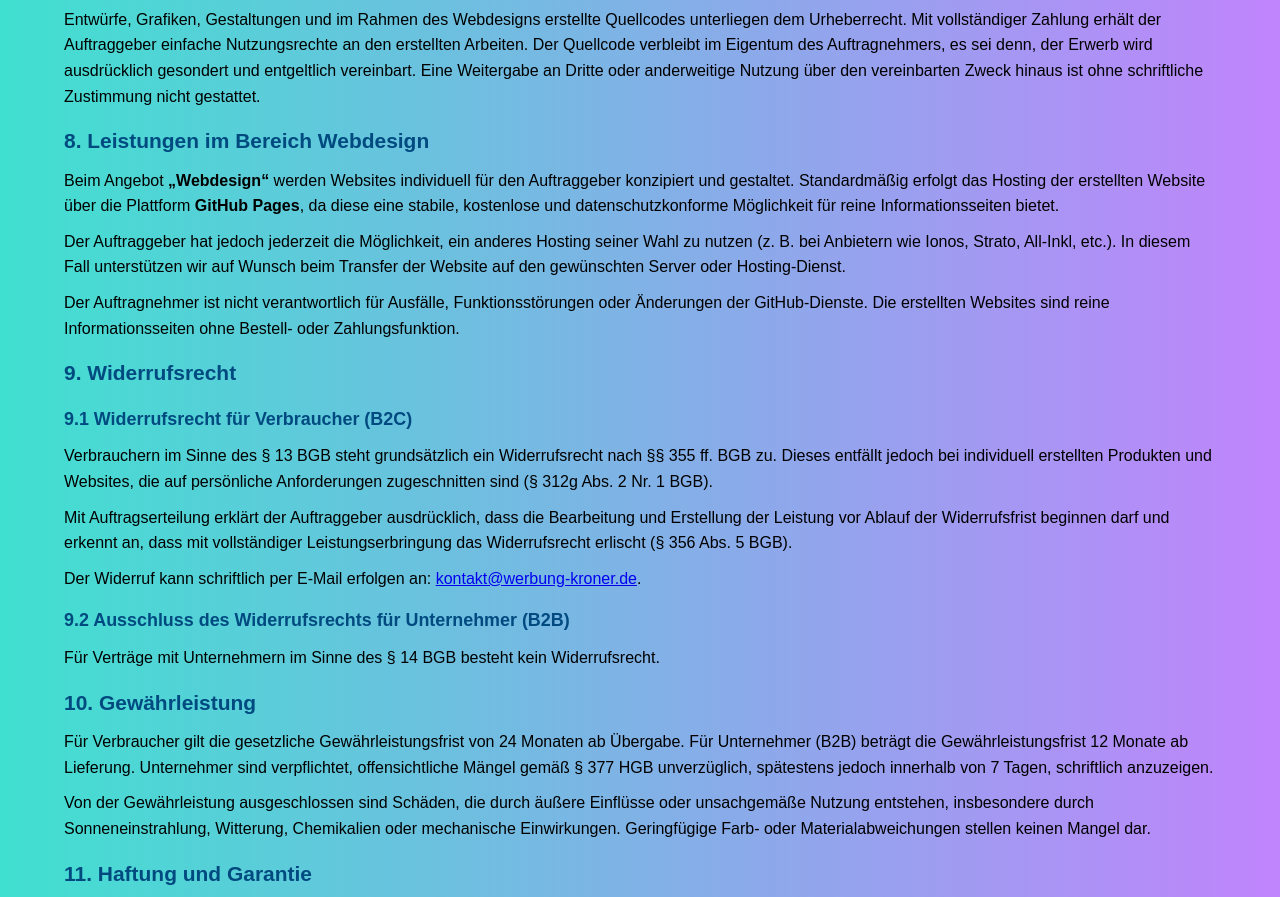
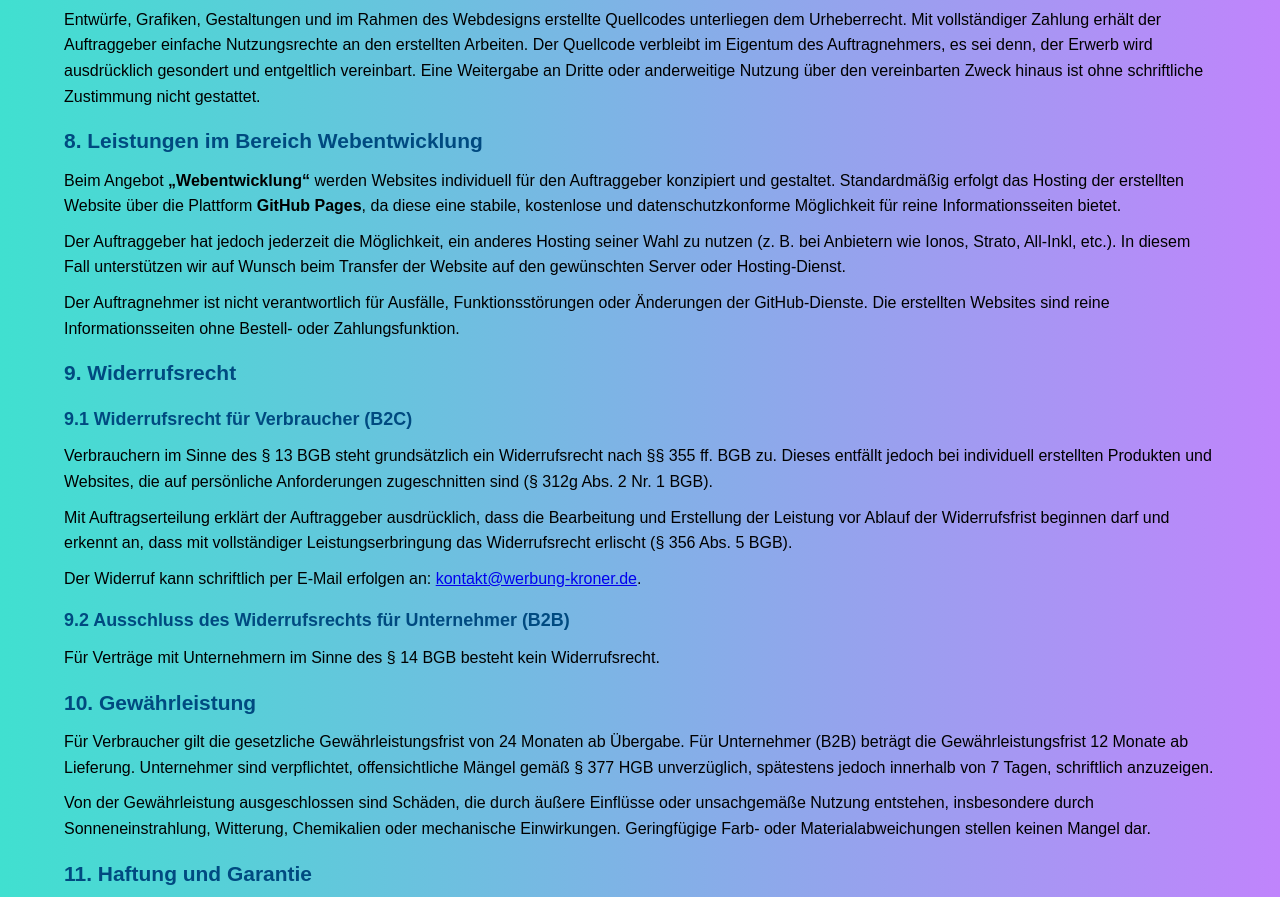
Before and after one commit to timk03-svg/PrintLine-Werbetechnik, a plain HTML site: page agb.html in a window 1280 px wide. Shown: the part 1949-2846 px from the top of the page. Drawn offline with Linux system fonts and the light colour scheme.

Commit message:
AGB angepasst, Webdesign->Webentwicklung

```diff
--- a/agb.html
+++ b/agb.html
@@ -181,9 +181,9 @@
       Eine Weitergabe an Dritte oder anderweitige Nutzung über den vereinbarten Zweck hinaus ist ohne schriftliche Zustimmung nicht gestattet.
     </p>
 
-    <h3>8. Leistungen im Bereich Webdesign</h3>
+    <h3>8. Leistungen im Bereich Webentwicklung</h3>
     <p>
-      Beim Angebot <strong>„Webdesign“</strong> werden Websites individuell für den Auftraggeber konzipiert und gestaltet.
+      Beim Angebot <strong>„Webentwicklung“</strong> werden Websites individuell für den Auftraggeber konzipiert und gestaltet.
       Standardmäßig erfolgt das Hosting der erstellten Website über die Plattform <strong>GitHub Pages</strong>,
       da diese eine stabile, kostenlose und datenschutzkonforme Möglichkeit für reine Informationsseiten bietet.
     </p>
```
